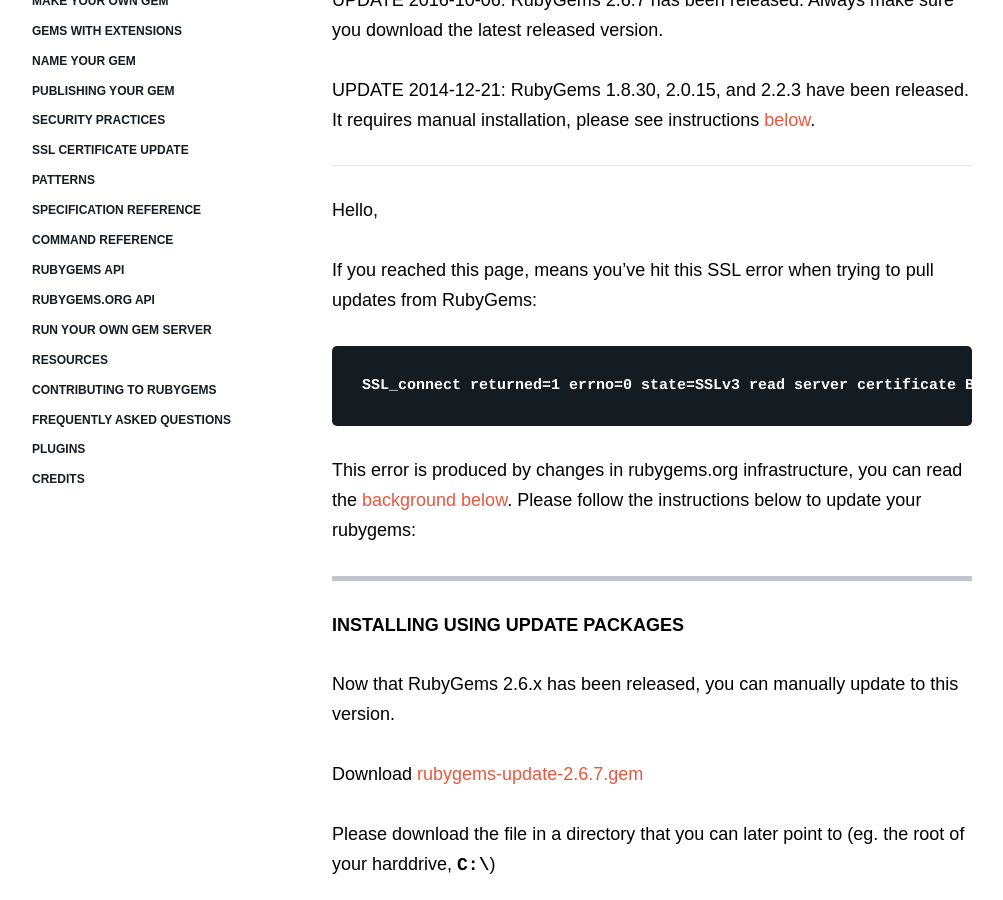
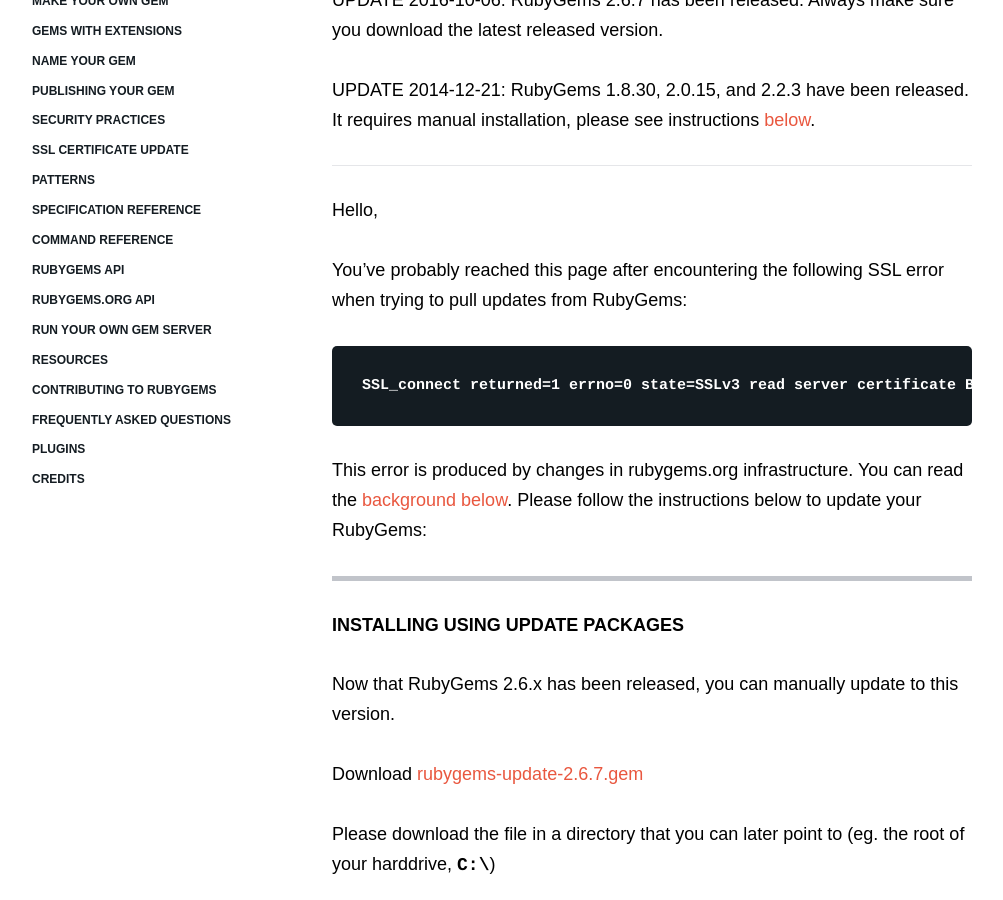
Before and after one commit to radar/guides, a Jekyll site: the page built from ssl-certificate-update.md, in a window 1280 px wide and 900 px high, scrolled down 303 px. Shown: the whole window, without its empty margins (138-1141 px from the left). Built offline with Jekyll 4.4.1, drawn with Linux system fonts in a browser that asks for light colours; nearby versions of some CDN libraries.

Commit message:
Fix grammar in SSL Certificate Update intro

```diff
--- a/ssl-certificate-update.md
+++ b/ssl-certificate-update.md
@@ -18,14 +18,13 @@ It requires manual installation, please see instructions [below](#installing-usi
 
 Hello,
 
-If you reached this page, means you've hit this SSL error when trying to
+You've probably reached this page after encountering the following SSL error when trying to
 pull updates from RubyGems:
 
     SSL_connect returned=1 errno=0 state=SSLv3 read server certificate B: certificate verify failed
 
-This error is produced by changes in rubygems.org infrastructure, you can read the
-[background below](#background).
-Please follow the instructions below to update your rubygems:
+This error is produced by changes in rubygems.org infrastructure. You can read the
+[background below](#background). Please follow the instructions below to update your RubyGems:
 
 ## Installing using update packages
 
```
